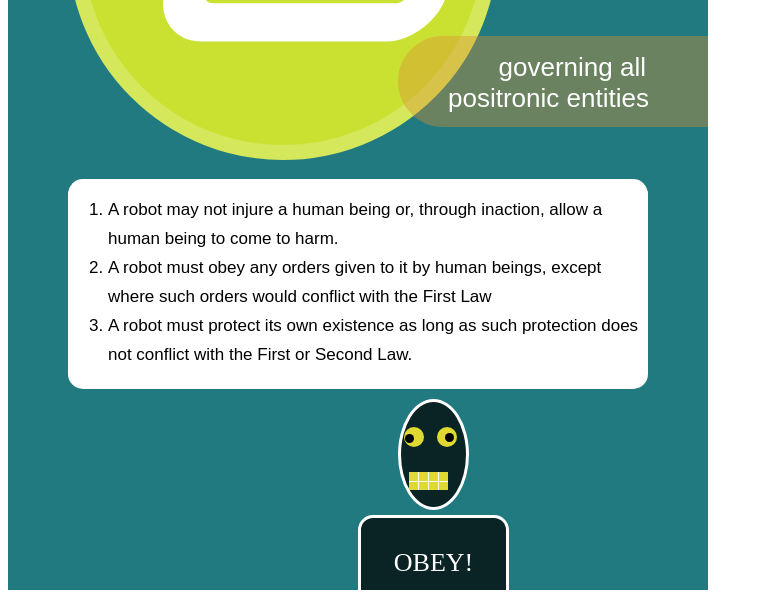
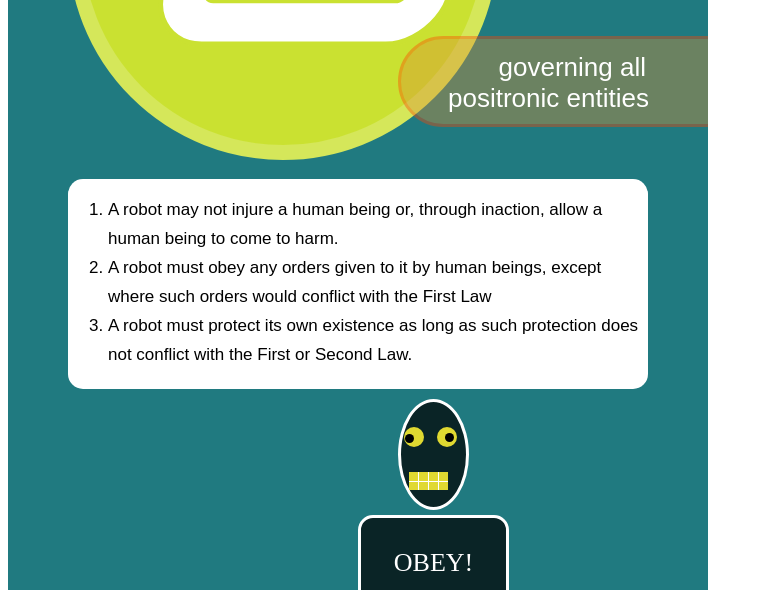
Before and after one commit to yjbae3974/insertIndivdualProject, a plain HTML site: page 이지현/css1/index.html in a window 1280 px wide. Shown: the part 318-916 px from the top of the page, without its empty margins (0-763 px from the left). Drawn offline with nearby package versions, Linux system fonts and the light colour scheme; files that its build step writes are made by us from their sources.

Commit message:
css day1 final

```diff
--- a/이지현/css1/style.scss
+++ b/이지현/css1/style.scss
@@ -70,7 +70,7 @@ body{
     background:#DB8F34;
     margin: -100px 390px;
     opacity:0.4;
-    border:solid #DB8F34;
+    border:solid orangered 3px;
     position:relative;
     z-index:3;
 
```
